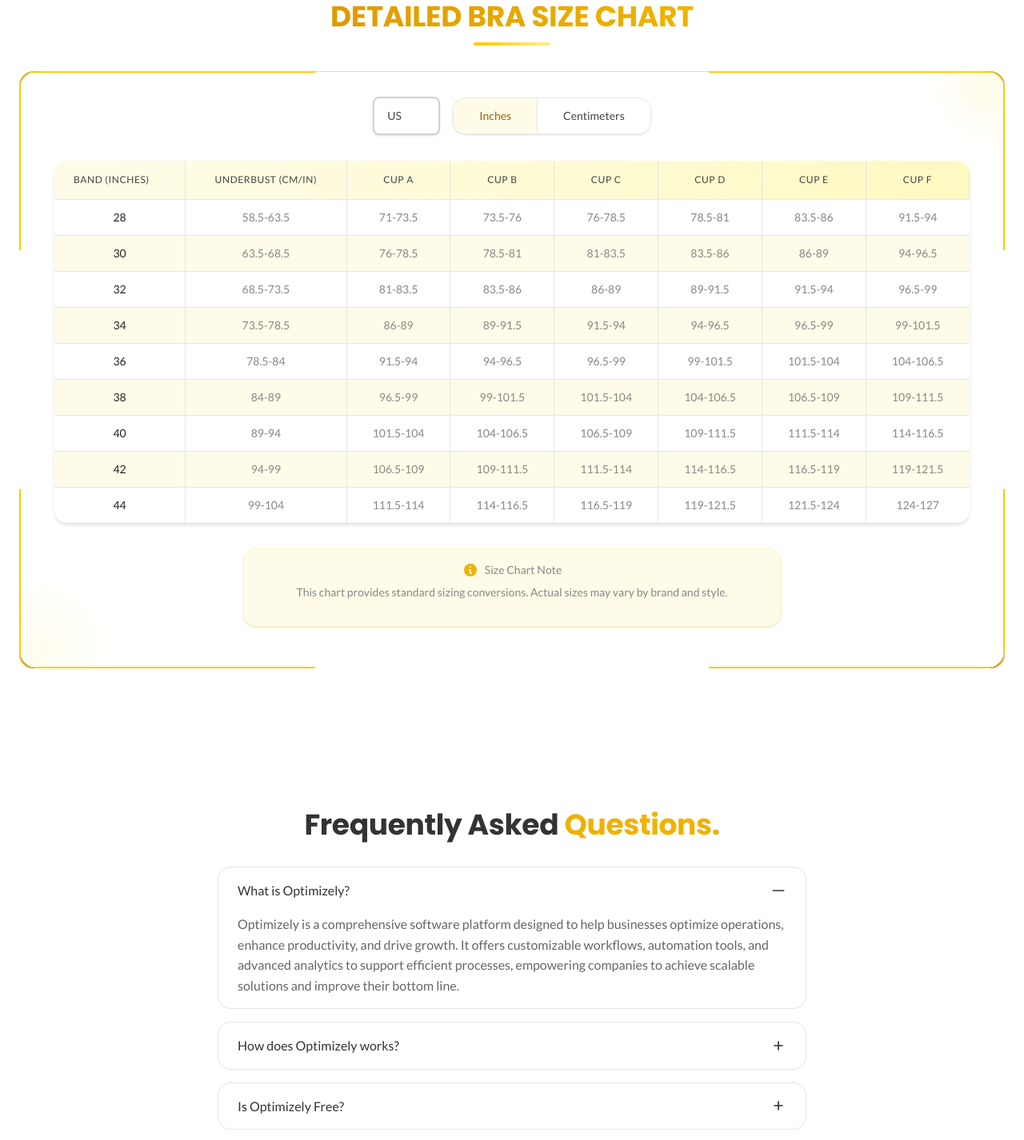
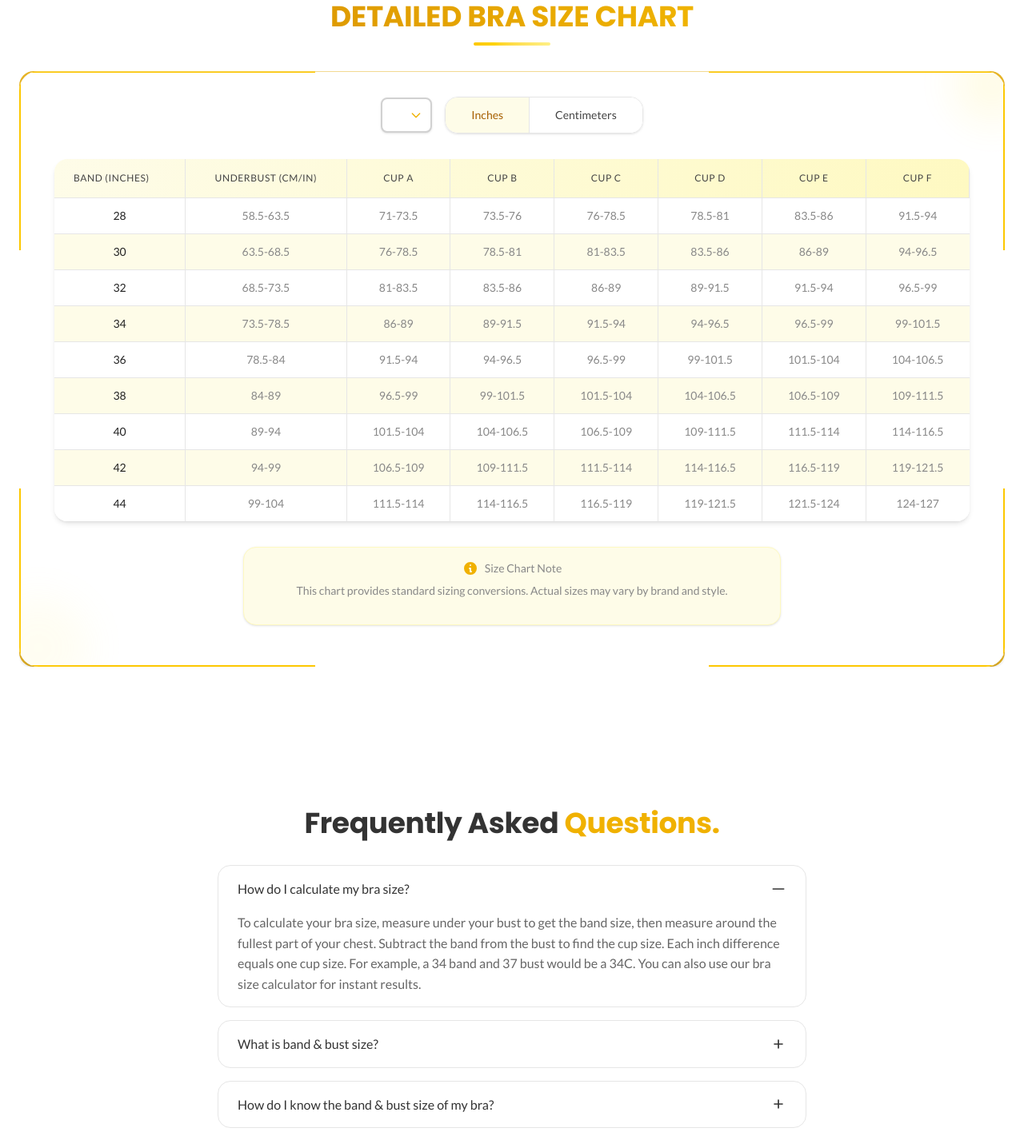
Before and after one commit to AfaqMohmand/bra-app, a Next.js app: page / in a window 1280 px wide. Shown: the part 1320-2746 px from the top of the page at 80% size. Built offline with nearby package versions, Linux system fonts and the light colour scheme.

Commit message:
further changes done

```diff
--- a/src/components/BraSizeCalculatorInteractive.tsx
+++ b/src/components/BraSizeCalculatorInteractive.tsx
@@ -86,8 +86,8 @@ const BraSizeCalculatorInteractive: React.FC<
         <div className="absolute top-0 right-0 w-24 h-24 bg-yellow-300 opacity-20 transform rotate-45 translate-x-8 -translate-y-8 rounded-full blur-xl"></div>
         <div className="absolute bottom-0 left-0 w-32 h-32 bg-yellow-200 opacity-20 transform rotate-12 -translate-x-10 translate-y-10 rounded-full blur-xl"></div>
 
-        <div className="flex items-center justify-center mb-6 animate-fadeIn animate-delay-100 mt-5">
-          <div className="bg-gradient-to-br from-yellow-400 to-yellow-600 rounded-full p-4 shadow-lg animate-pulse">
+        <div className="flex items-center justify-center mb-6 mt-5">
+          <div className="bg-gradient-to-br from-yellow-400 to-yellow-600 rounded-full p-4">
             <svg
               xmlns="http://www.w3.org/2000/svg"
               className="h-7 w-7 text-white"
@@ -112,14 +112,25 @@ const BraSizeCalculatorInteractive: React.FC<
         </p>
 
         {/* Unit toggle */}
-        <div className="flex justify-center mb-6 sm:mb-8 animate-fadeIn animate-delay-400">
-          <div className="inline-flex rounded-full overflow-hidden shadow-md text-xs sm:text-sm">
+        <div
+          className="flex justify-center mb-6 sm:mb-8"
+          style={{ animation: "none" }}
+        >
+          <div
+            className="inline-flex rounded-full overflow-hidden shadow-md text-xs sm:text-sm"
+            style={{ transform: "none" }}
+          >
             <button
               className={`px-4 sm:px-6 py-2 sm:py-2.5 font-medium ${
                 unit === "inches"
-                  ? "bg-gradient-to-r from-yellow-400 to-yellow-500 text-white shadow-inner"
-                  : "bg-white text-gray-700 hover:text-yellow-400"
+                  ? "bg-gradient-to-r from-yellow-400 to-yellow-500 text-white"
+                  : "bg-white text-gray-700"
               }`}
+              style={{
+                animation: "none",
+                transform: "none",
+                transition: "none",
+              }}
               onClick={() => handleUnitChange("inches")}
             >
               Inches
@@ -127,9 +138,14 @@ const BraSizeCalculatorInteractive: React.FC<
             <button
               className={`px-4 sm:px-6 py-2 sm:py-2.5 font-medium ${
                 unit === "centimeters"
-                  ? "bg-gradient-to-r from-yellow-400 to-yellow-500 text-white shadow-inner"
-                  : "bg-white text-gray-700 hover:text-yellow-400"
+                  ? "bg-gradient-to-r from-yellow-400 to-yellow-500 text-white"
+                  : "bg-white text-gray-700"
               }`}
+              style={{
+                animation: "none",
+                transform: "none",
+                transition: "none",
+              }}
               onClick={() => handleUnitChange("centimeters")}
             >
               Centimeters
--- a/src/components/BraSizeChartInteractive.tsx
+++ b/src/components/BraSizeChartInteractive.tsx
@@ -72,20 +72,22 @@ const BraSizeChartInteractive: React.FC<BraSizeChartInteractiveProps> = ({
               <select
                 value={chartRegion}
                 onChange={(e) => setChartRegion(e.target.value)}
-                className="appearance-none w-full px-4 sm:px-6 md:px-8 py-3 sm:py-4 text-xs sm:text-sm font-medium bg-white border border-gray-200 rounded-lg shadow-sm text-gray-700 cursor-pointer focus:outline-none focus:ring-2 focus:ring-yellow-300 focus:border-transparent pr-16 sm:pr-24"
-                style={{ zIndex: 50 }}
+                className="appearance-none w-full px-4 sm:px-6 py-2.5 text-sm font-medium bg-white border border-gray-200 rounded-lg shadow-sm text-gray-700 cursor-pointer focus:outline-none focus:ring-1 focus:ring-yellow-300 focus:border-yellow-300 pr-10 transition-all duration-200"
+                style={{ zIndex: 50, padding: "10px 30px" }}
               >
+                <span>
                   <option value="US">US</option>
                   <option value="UK">UK</option>
                   <option value="EU">EU</option>
                   <option value="FR">FR</option>
                   <option value="IT">IT</option>
                   <option value="Pak/Ind">Pak/Ind</option>
+                </span>
               </select>
 
               {/* Dropdown Icon */}
-              <div className="pointer-events-none absolute inset-y-0 right-0 flex items-center pr-4">
-                {/* <svg
+              <div className="pointer-events-none absolute inset-y-0 right-0 flex items-center pr-3">
+                <svg
                   className="w-4 h-4 text-yellow-500"
                   fill="none"
                   stroke="currentColor"
@@ -97,7 +99,7 @@ const BraSizeChartInteractive: React.FC<BraSizeChartInteractiveProps> = ({
                     strokeLinejoin="round"
                     d="M19 9l-7 7-7-7"
                   />
-                </svg> */}
+                </svg>
               </div>
             </div>
 
--- a/src/components/FAQ.tsx
+++ b/src/components/FAQ.tsx
@@ -4,30 +4,44 @@ import FAQAccordion from "./FAQAccordion";
 const FAQ = () => {
   const faqs = [
     {
-      question: "What is Optimizely?",
+      question: "How do I calculate my bra size?",
       answer:
-        "Optimizely is a comprehensive software platform designed to help businesses optimize operations, enhance productivity, and drive growth. It offers customizable workflows, automation tools, and advanced analytics to support efficient processes, empowering companies to achieve scalable solutions and improve their bottom line.",
+        "To calculate your bra size, measure under your bust to get the band size, then measure around the fullest part of your chest. Subtract the band from the bust to find the cup size. Each inch difference equals one cup size. For example, a 34 band and 37 bust would be a 34C. You can also use our bra size calculator for instant results.",
     },
     {
-      question: "How does Optimizely works?",
+      question: "What is band & bust size?",
       answer:
-        "Optimizely works by providing a suite of tools that help businesses streamline their operations and make data-driven decisions. The platform includes features for A/B testing, personalization, content management, and analytics, allowing companies to optimize their digital experiences and improve customer engagement.",
+        "Band size is the measurement around your ribcage, just under your breasts. Bust size is the measurement around the fullest part of your chest. The difference between these two measurements helps determine your bra cup size.",
     },
     {
-      question: "Is Optimizely Free?",
+      question: "How do I know the band & bust size of my bra?",
       answer:
-        "Optimizely offers various pricing tiers, including both paid plans and limited free options. The free tier provides basic functionality, while paid plans offer more advanced features and capabilities. Contact Optimizely's sales team for detailed pricing information tailored to your business needs.",
+        "To find your band size, measure snugly around your ribcage just under your bust. To find your bust size, measure around the fullest part of your chest. Use these measurements to determine your bra size using our bra size chart or online calculator.",
     },
     {
-      question:
-        "Can I create custom workflows without any technical knowledge?",
+      question: "What does ABCD mean in bra size?",
       answer:
-        "Yes, Optimizely is designed with user-friendly interfaces that allow non-technical users to create and customize workflows. The platform features drag-and-drop tools and intuitive controls that make it easy to build and modify processes without requiring coding or technical expertise.",
+        "ABCD in bra size refers to the cup size, which represents breast volume. A is the smallest cup, followed by B, C, and D as the size increases. The cup letter is determined by the difference between your bust and band measurements.",
     },
     {
-      question: "Can I track the performance of my workflows?",
+      question: "How do I know my breast cup size?",
       answer:
-        "Absolutely. Optimizely provides comprehensive analytics and reporting tools that allow you to monitor the performance of your workflows in real-time. You can track key metrics, identify bottlenecks, and make data-driven decisions to continuously improve your processes and outcomes.",
+        "Measure your band and bust, then subtract the band from the bust. Each inch of difference equals one cup size such as A, B, C, or D. You can also use our calculator for accurate results.",
+    },
+    {
+      question: "Which cup size is bigger, B or C or D?",
+      answer:
+        "Cup size increases with each letter, so D is bigger than C, and C is bigger than B. The larger the letter, the more breast volume the cup holds.",
+    },
+    {
+      question: "What is the average bra size for a 25 year old?",
+      answer:
+        "The average bra size for a 25-year-old woman varies by country, but in the US and UK, it is typically around 34C or 36C. However, individual sizes can differ based on body shape and genetics.",
+    },
+    {
+      question: "What is the smallest bra size?",
+      answer:
+        "The smallest standard bra size is usually 28AA, which has a very small band and minimal cup volume. Some brands also offer AAA cups for even smaller sizes.",
     },
   ];
 
```
Lines whose indentation alone changed are shown as unchanged.
